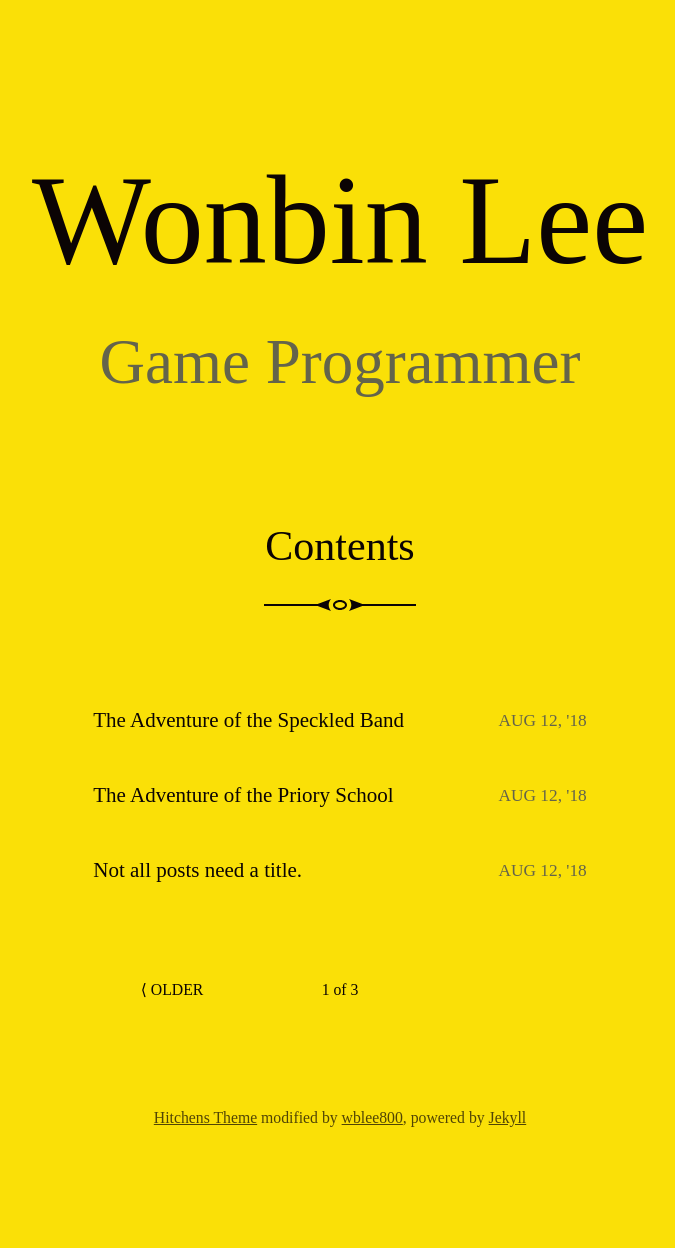
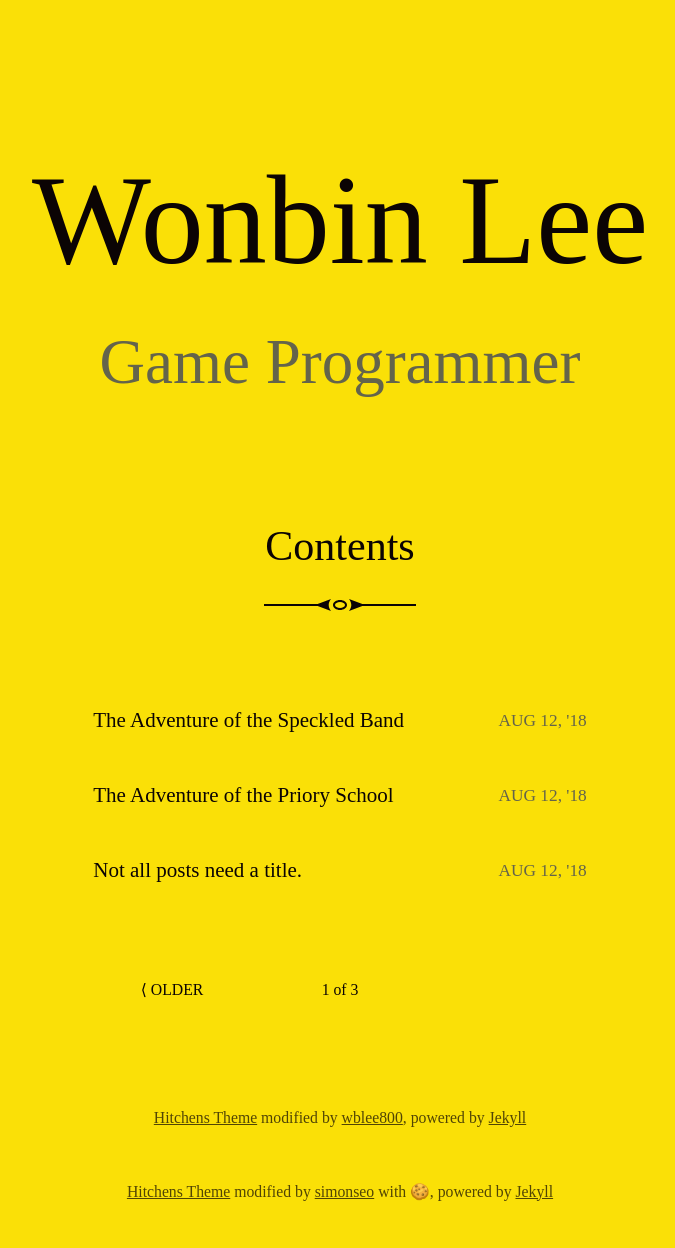
Before and after one commit to wblee800/wblee800.github.io, a Jekyll site: the page built from index.html, in a window 1280 px wide. Shown: the whole page, without its empty margins (300-975 px from the left). Built offline with Jekyll 4.4.1, drawn with Linux system fonts in a browser that asks for light colours; some web fonts are replaced; the list of posts is cut into pages by our own code; before the commit the page ends 1175 px from its top, so only the background shows below that.

Commit message:
Add footer.html

```diff
--- a/_config.yml
+++ b/_config.yml
@@ -21,7 +21,13 @@
 url: "https://patdryburgh.github.io" # the base hostname & protocol for your site, e.g. http://example.com
 icon: /assets/images/w-icon.png
 twitter_username: wblee800
+twitter_url: https://twitter.com/wblee800
 github_username: wblee800
+github_url: https://github.com/wblee800
+linkedin_username: wblee800
+linkedin_url: https://www.linkedin.com/in/wblee800/
+
+
 
 # Build settings
 markdown: kramdown
--- /dev/null
+++ b/_includes/footer.html
@@ -0,0 +1,24 @@
+{% if site.include_links %}
+<footer>
+<aside class="outward-links">
+  <small>
+    <ul>
+        {% if site.email %}<li><a href="mailto:{{ site.email }}">email</a></li>{% endif %}
+        <!--{% if site.cv_url %}<li><a href="{{ site.cv_url }}" title="Download Resume">cv</a></li>{% endif %}-->
+        {% if site.github_url %}<li><a href="{{ site.github_url }}" >github</a></li>{% endif %}
+        {% if site.linkedin_url %}<li><a href="{{ site.linkedin_url }}" >linkedin</a></li>{% endif %}
+        {% if site.twitter_url %}<li><a href="{{ site.twitter_url }}" >twitter</a></li>{% endif %}
+        <!--{% if site.youtube_url %}<li><a href="{{ site.youtube_url }}" >youtube</a></li>{% endif %}-->
+        <!--{% if site.instagram_url %}<li><a href="{{ site.instagram_url }}" >instagram</a></li>{% endif %}-->
+    </ul>
+  </small>
+</aside>
+{% endif %}
+{% unless site.hide_credits %}
+<aside class="site-credits">
+  <p>
+    <small><a href="https://github.com/patdryburgh/hitchens">Hitchens Theme</a> modified by <a href="https://github.com/simonseo">simonseo</a> with 🍪, powered by <a href="http://jekyllrb.com">Jekyll</a></small>
+  </p>
+</aside>
+</footer>
+{% endunless %}
--- a/_layouts/default.html
+++ b/_layouts/default.html
@@ -47,5 +47,6 @@
       </aside>
     {% endunless %}
 
+    {% include footer.html %}
   </body>
 </html>
```
